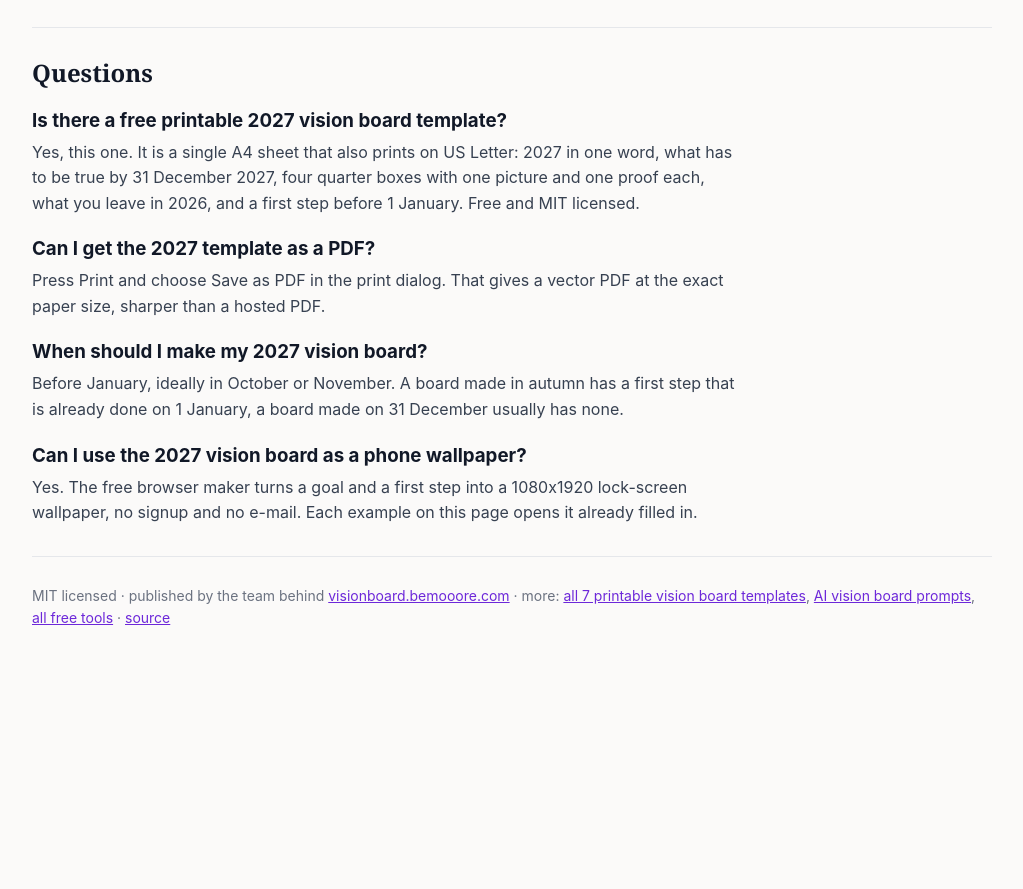
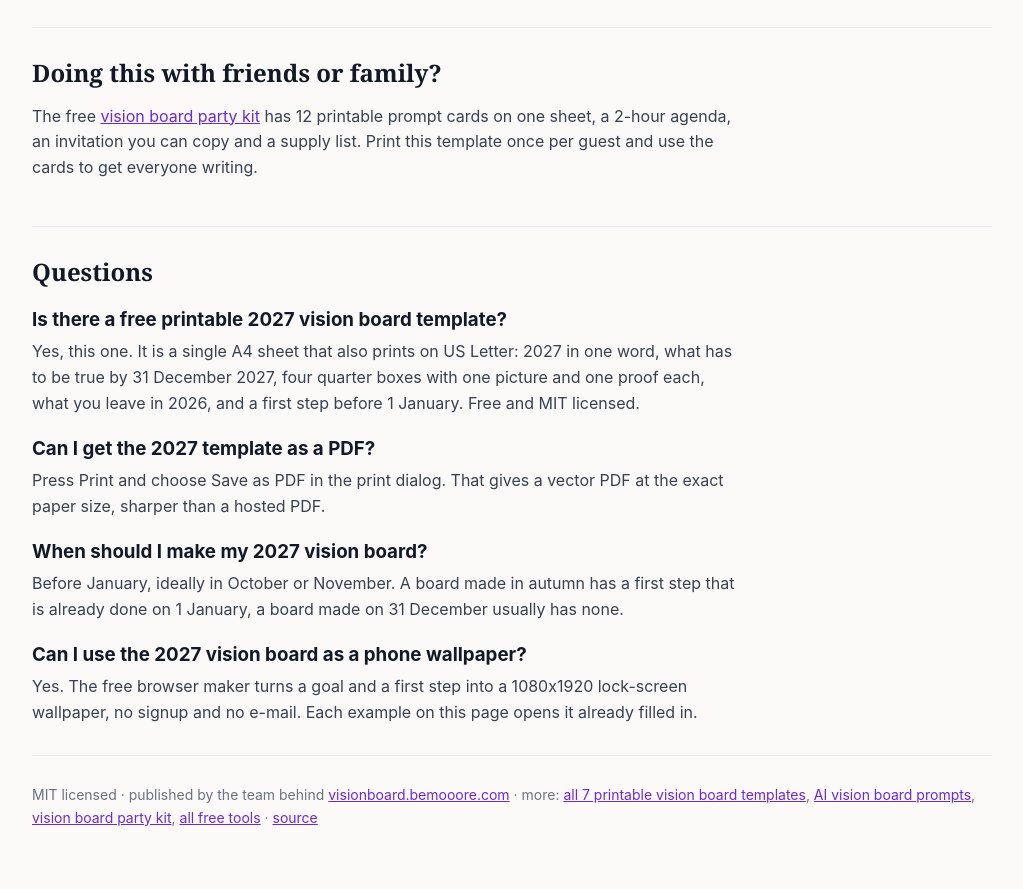
Before and after one commit to pittner/2027-vision-board-template, a plain HTML site: page index.html in a window 1280 px wide. Shown: the part 1919-2808 px from the top of the page, without its empty margins (128-1151 px from the left). Before the commit the page ends 2608 px from the top, so only its background shows below. Drawn offline with Linux system fonts and the light colour scheme.

Commit message:
Link the free vision board party kit

```diff
--- a/index.html
+++ b/index.html
@@ -167,6 +167,11 @@ footer{padding:28px 0 60px;font-size:14px;color:var(--muted);border-top:1px soli
   </ul>
 </section>
 
+<section class="block">
+  <h2>Doing this with friends or family?</h2>
+  <p>The free <a href="https://pittner.github.io/vision-board-party-kit/?utm_source=ghpages_2027&amp;utm_medium=referral&amp;utm_campaign=template_2027_party&amp;utm_content=block_party" data-cta="party_kit">vision board party kit</a> has 12 printable prompt cards on one sheet, a 2-hour agenda, an invitation you can copy and a supply list. Print this template once per guest and use the cards to get everyone writing.</p>
+</section>
+
 <section class="block faq">
   <h2>Questions</h2>
   <h3>Is there a free printable 2027 vision board template?</h3>
@@ -184,6 +189,7 @@ footer{padding:28px 0 60px;font-size:14px;color:var(--muted);border-top:1px soli
   <a href="https://visionboard.bemooore.com/?utm_source=ghpages_2027&amp;utm_medium=referral&amp;utm_campaign=template_2027" data-cta="footer_home">visionboard.bemooore.com</a> &middot;
   more: <a href="https://pittner.github.io/vision-board-templates/">all 7 printable vision board templates</a>,
   <a href="https://pittner.github.io/vision-board-prompts/">AI vision board prompts</a>,
+  <a href="https://pittner.github.io/vision-board-party-kit/">vision board party kit</a>,
   <a href="https://pittner.github.io/">all free tools</a> &middot;
   <a href="https://github.com/pittner/2027-vision-board-template">source</a>
 </footer>
```
